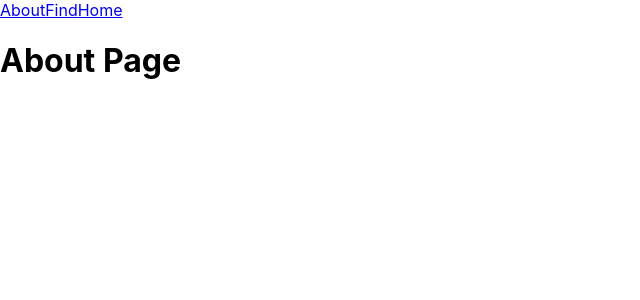
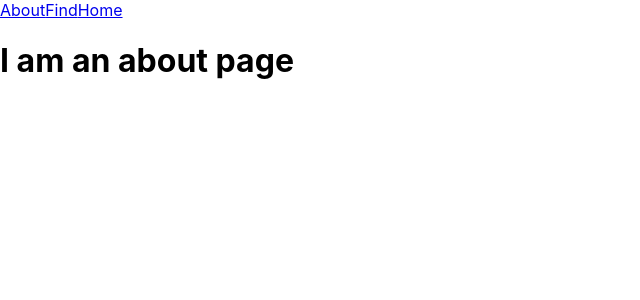
Before and after one commit to jdiket/Hackathon-Group2-Sep2021-FrontEnd, a React (Create React App) app: page /about in a window 1280 px wide. Shown: the top 300 px of the page, without its empty margins (0-640 px from the left). Built offline with nearby package versions, Linux system fonts and the light colour scheme.

Commit message:
Folder-skeleton
made basic folder skeleton for project, add pages and nav component

```diff
--- a/src/App.js
+++ b/src/App.js
@@ -1,16 +1,15 @@
 import './App.css';
 import { Route, Switch, Redirect, Link } from 'react-router-dom';
+import NavBar from './components/NavBar/NavBar'
+import AboutPage from './pages/AboutPage/AboutPage'
 
 function App() {
   return (
     <div>
-      <Link to='/about'>About</Link>
-      <Link to='/find'>Find</Link>
-      <Link to='/'>Home</Link>
-      {/*nav component here*/}
+      <NavBar />
       <Switch>
         <Route path="/about">
-          <h1>About Page</h1>
+          <AboutPage />
         </Route>
         <Route path="/find">
           <h1>Find Page</h1>
--- /dev/null
+++ b/src/components/NavBar/NavBar.jsx
@@ -0,0 +1,12 @@
+import './navbar.css';
+import { Link } from 'react-router-dom';
+
+export default function NavBar() {
+  return (
+    <div>
+      <Link to='/about'>About</Link>
+      <Link to='/find'>Find</Link>
+      <Link to='/'>Home</Link>
+    </div>
+  );
+}
--- /dev/null
+++ b/src/pages/AboutPage/AboutPage.jsx
@@ -0,0 +1,9 @@
+import './aboutpage.css';
+
+export default function AboutPage() {
+  return (
+    <div>
+      <h1> I am an about page </h1>
+    </div>
+  );
+}
```
Also changed, not shown: src/pages/FindPage/FindPage.jsx (added, +9 -0 lines), src/pages/HomePage/HomePage.jsx (added, +11 -0 lines), src/components/NavBar/navbar.css (added), src/pages/AboutPage/aboutpage.css (added), src/pages/FindPage/findpage.css (added), src/pages/HomePage/homepage.css (added).
